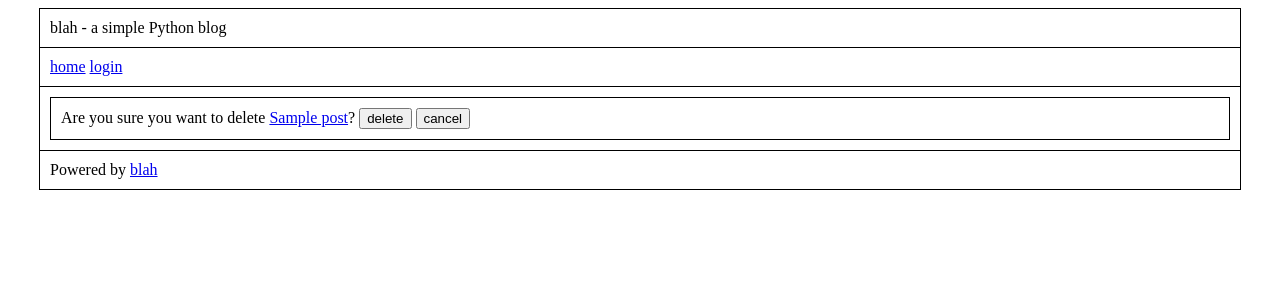
After one commit to brennie/blah, a Python web app: template blah/templates/admin_delete.html in a window 1280 px wide. The commit adds this page. Shown: the top 300 px of the page. Run offline with Jinja, Linux system fonts and the light colour scheme; the template is opened without the code that fills it: most values are stand-ins (such as "Sample title", 1, 10 or a date in 2020).

Commit message:
Added deletion functionality

```diff
--- a/blah/templates/admin.html
+++ b/blah/templates/admin.html
@@ -11,14 +11,18 @@
 		<th>Post Title</th>
 		<th>Edit Post</th>
 		<th>Moderate Comments</th>
+		<th>Delete Post</th>
 	</thead>
 	{% for post in posts %}<tr>
-		<td>{{ post['title'] }}</td>
+		<td><a href="{{ url_for('post', id=post['id']) }}">{{ post['title'] }}</a></td>
 		<td>
 			<a href="{{ url_for('admin_post', action='edit', id=post['_id']) }}">edit</a>
 		</td>
 		<td>
 			<a href="{{ url_for('admin_post', action='moderate', id=post['_id']) }}">moderate</a>
+		</td>
+		<td>
+			<a href="{{ url_for('admin_post', action='delete', id=post['_id']) }}">delete</a>
 		</td>
 	</tr>
 	{% endfor %}
--- a/blah/templates/admin_create.html
+++ b/blah/templates/admin_create.html
@@ -1,5 +1,5 @@
 {% extends "base.html" %}
-{% block title %}admin panel - create a post{% endblock %}
+{% block title %}admin panel - create post{% endblock %}
 {% block content %}
 <div id="panel">
 <form method="POST" action="{{ url_for('admin_post', action='create') }}">
--- /dev/null
+++ b/blah/templates/admin_delete.html
@@ -0,0 +1,12 @@
+{% extends "base.html" %}
+{% block title %}admin panel - delete post{% endblock %}
+{% block content %}
+<div id="panel">
+<form action="{{ url_for('admin_post', action='delete') }}">
+	<input type="hidden" name="id" value="{{ post['_id'] }}">
+Are you sure you want to delete <a href="{{ url_for('post', id=post['_id']) }}">{{ post['title'] }}</a>?
+	<input type="submit" value="delete">
+	<input type="button" value="cancel" onclick="window.history.back()">
+</form>
+</div>
+{% endblock %}
--- a/blah/templates/admin_moderate.html
+++ b/blah/templates/admin_moderate.html
@@ -1,5 +1,5 @@
 {% extends "base.html" %}
-{% block title %}admin panel{% endblock %}
+{% block title %}admin panel - moderate post{% endblock %}
 {% block content %}
 <div id="panel">
 	{% if comments.count() > 0 %}
```
Also changed, not shown: blah/views/admin_post.py (+12 -0 lines).
